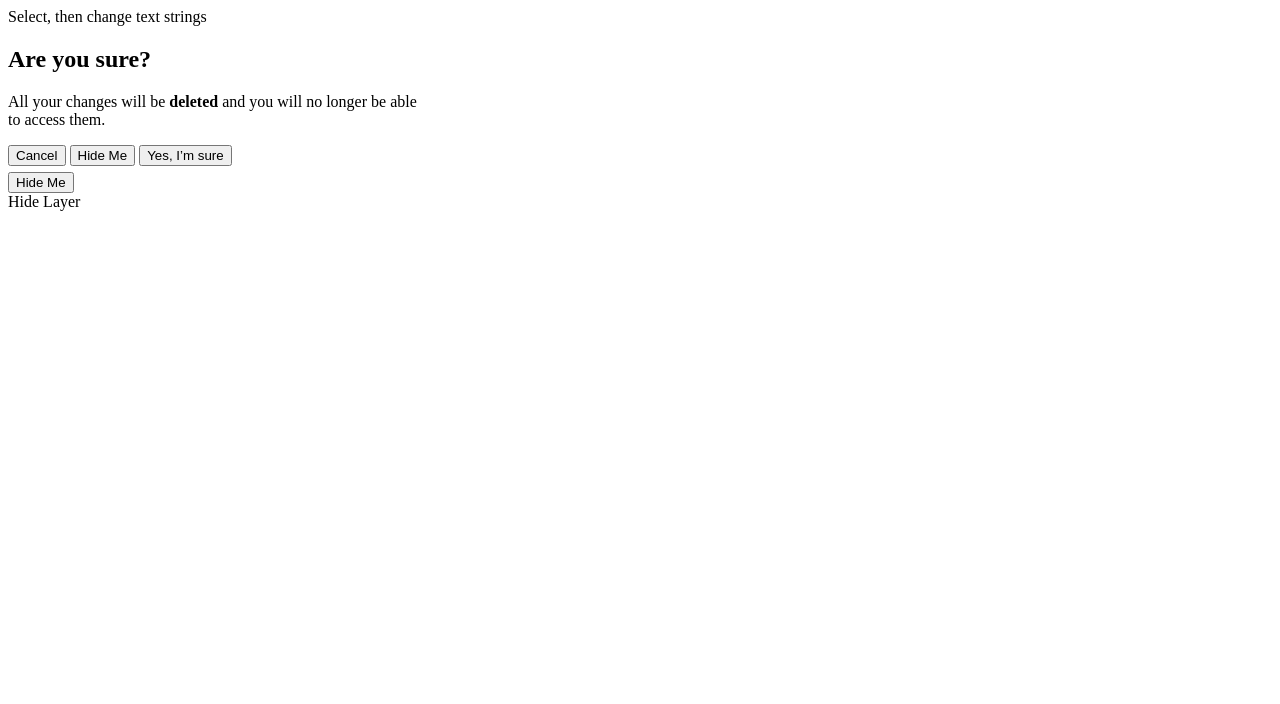
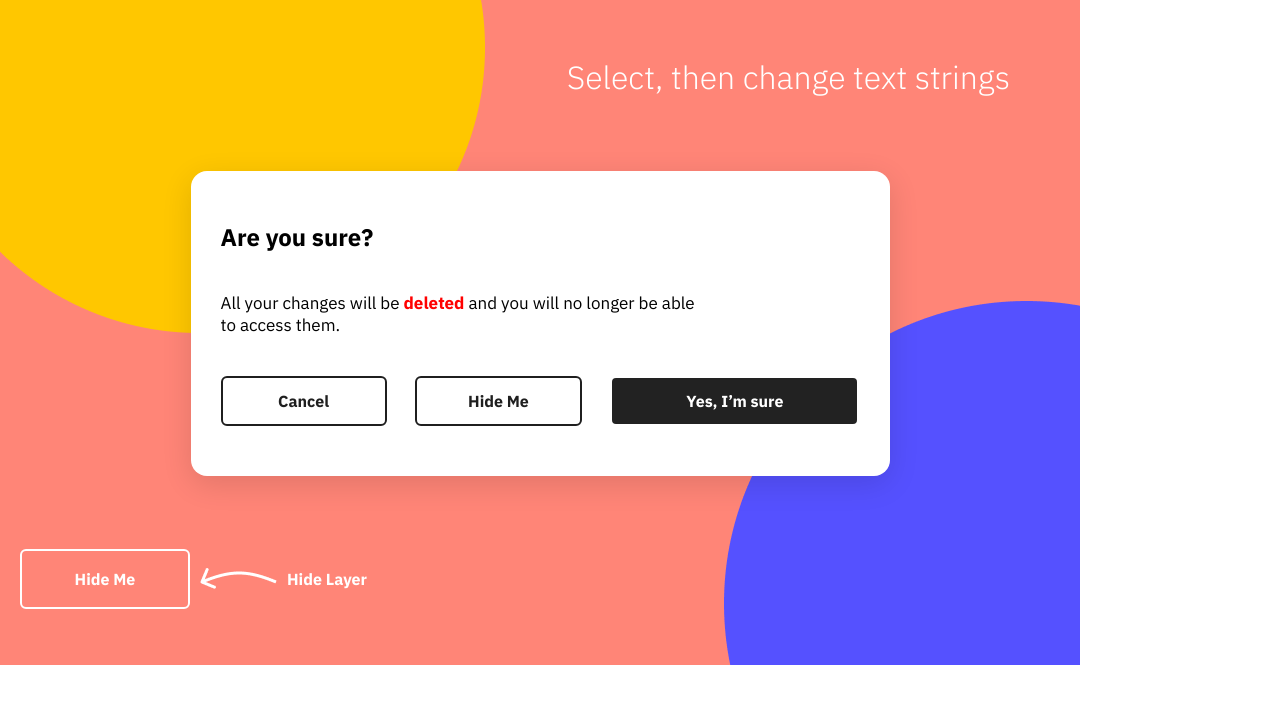
Before and after one commit to Nick-Rachkevich/dialog_modal, a plain HTML site: page index.html in a window 1280 px wide. Drawn offline with Linux system fonts and the light colour scheme; files whose address does not match are found by name.

Commit message:
Update index.html

```diff
--- a/index.html
+++ b/index.html
@@ -4,7 +4,7 @@
     <meta charset="UTF-8">
     <meta http-equiv="X-UA-Compatible" content="IE=edge">
     <meta name="viewport" content="width=device-width, initial-scale=1.0">
-    <link rel="stylesheet" href="../lesson_flex/styles/style.css">
+    <link rel="stylesheet" href="../dialog_modal/styles/style.css">
     <link rel="preconnect" href="https://fonts.googleapis.com">
     <link href="https://fonts.googleapis.com/css2?family=IBM+Plex+Sans:ital,wght@0,100;0,200;0,300;0,400;0,500;0,600;0,700;1,100;1,200;1,300;1,400;1,500;1,600;1,700&display=swap" rel="stylesheet">
     <title>MODAL WINDOW - homework</title>
```
